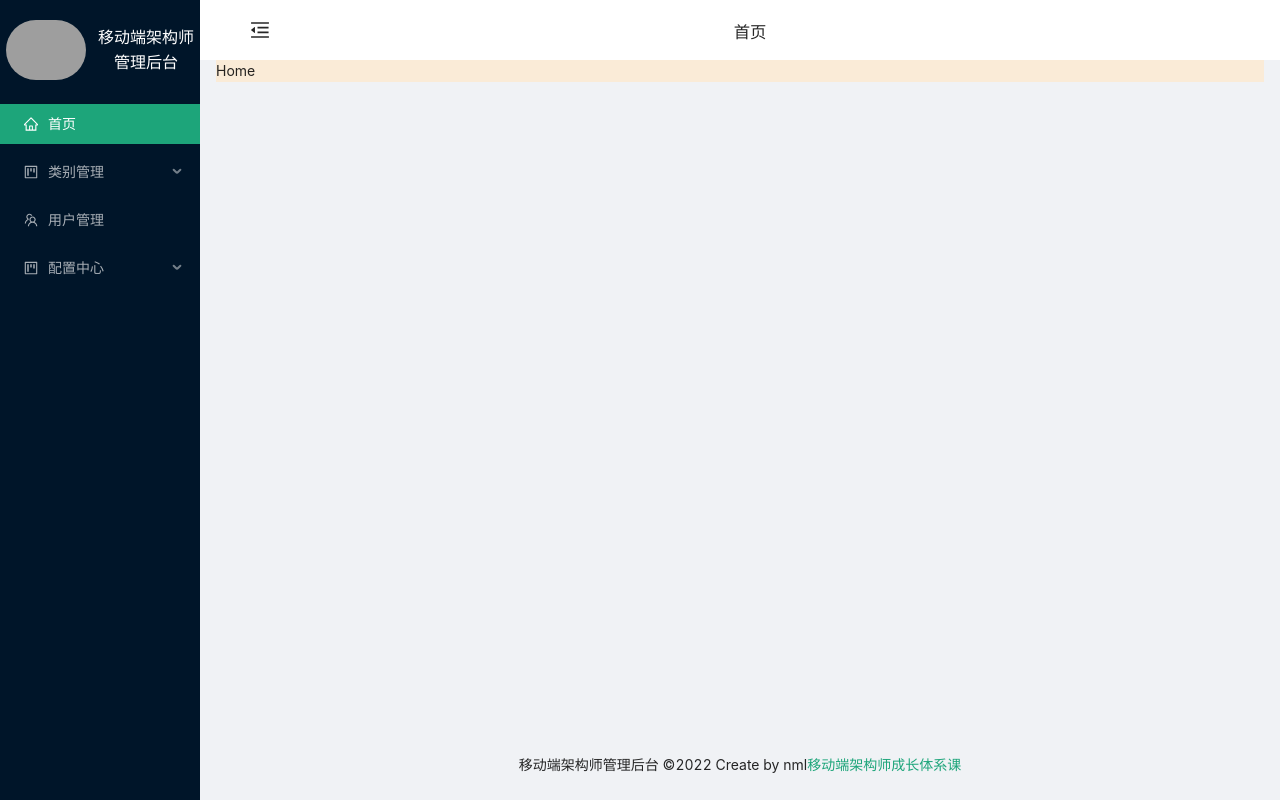
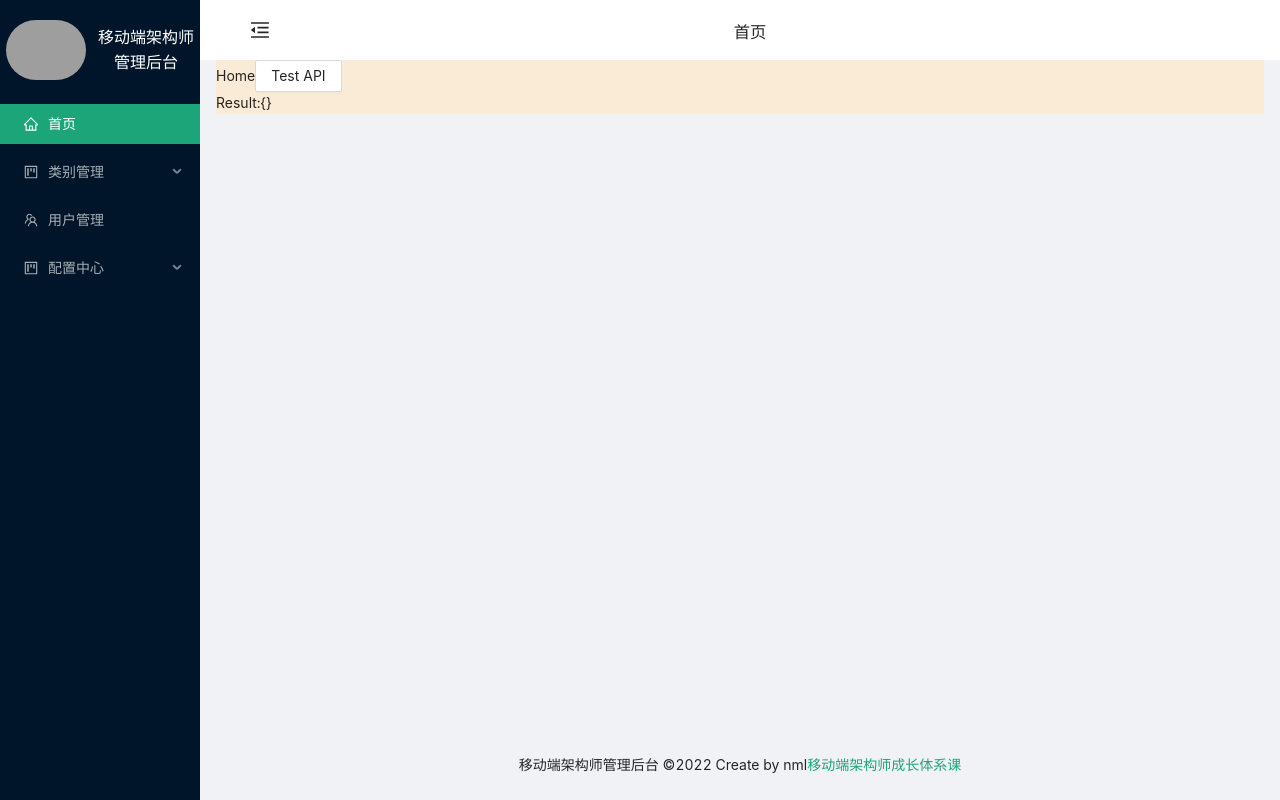
Before and after one commit to niumenglin/as-web, a React (Create React App) app: page / in a window 1280 px wide. Built offline with nearby package versions, Linux system fonts and the light colour scheme; grey boxes are pictures that could not be loaded.

Commit message:
feat: 网络模块封装与service层实现

```diff
--- a/src/page/Index.js
+++ b/src/page/Index.js
@@ -1,11 +1,37 @@
 import React from 'react';
 import './Index.less';
+// import {get} from '../service/index';
+// import {api} from '../service/api';
+import api from '../service'
+import {Button} from 'antd';
 
 export default class Index extends React.Component{
+    state={
+        result:{}
+    };
+    fire = () => {
+      api.userList({pageIndex:1,pageSize:10})
+          .then(res=>res.json())
+          .then(result => {
+              // console.log(result);
+              // debugger;
+              this.setState({
+                  result
+              });
+          }).catch(e=>{
+              console.log(e);
+              // debugger;
+      })
+    };
 
     render() {
+        const {result}=this.state;
         return <div className='home'>
             Home
+            <Button onClick={this.fire}>Test API</Button>
+            <div>
+                Result:{JSON.stringify(result)}
+            </div>
         </div>
     }
 }
--- /dev/null
+++ b/src/service/api.js
@@ -0,0 +1,6 @@
+export const url = "http://127.0.0.1:5088";
+
+export const api = {
+    userList:'/user/users'
+}
+;
--- /dev/null
+++ b/src/service/index.js
@@ -0,0 +1,25 @@
+import {url} from './api';
+import {userList} from './user';
+
+export default {
+    userList
+}
+const AUTH_TOKEN = 'MTU5Mjg1MDg3NDcwNw==';
+
+export function get(api) {
+    return params=>fetch(buildParams(url+api,params),
+        {
+            headers:{
+                'auth-token':AUTH_TOKEN
+            }
+        }
+        )
+}
+
+function buildParams(url,params={}) {
+    let newUrl = new URL(url);
+    Object.keys(params).forEach(key=>{
+        newUrl.searchParams.append(key,params[key]);
+    });
+    return newUrl.toString();
+}
--- /dev/null
+++ b/src/service/user/index.js
@@ -0,0 +1,5 @@
+import {get} from '../index';
+import * as api from '../../service/api';
+export function userList(params){
+    return get(api.api.userList)(params);
+}
```
